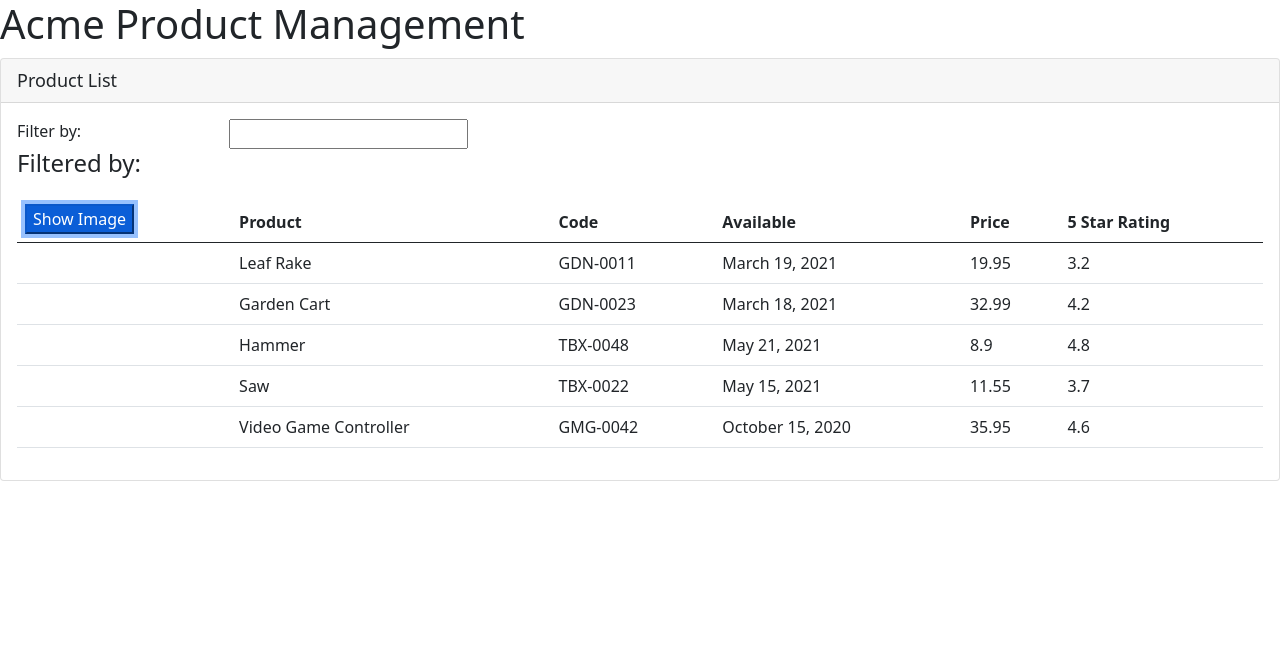
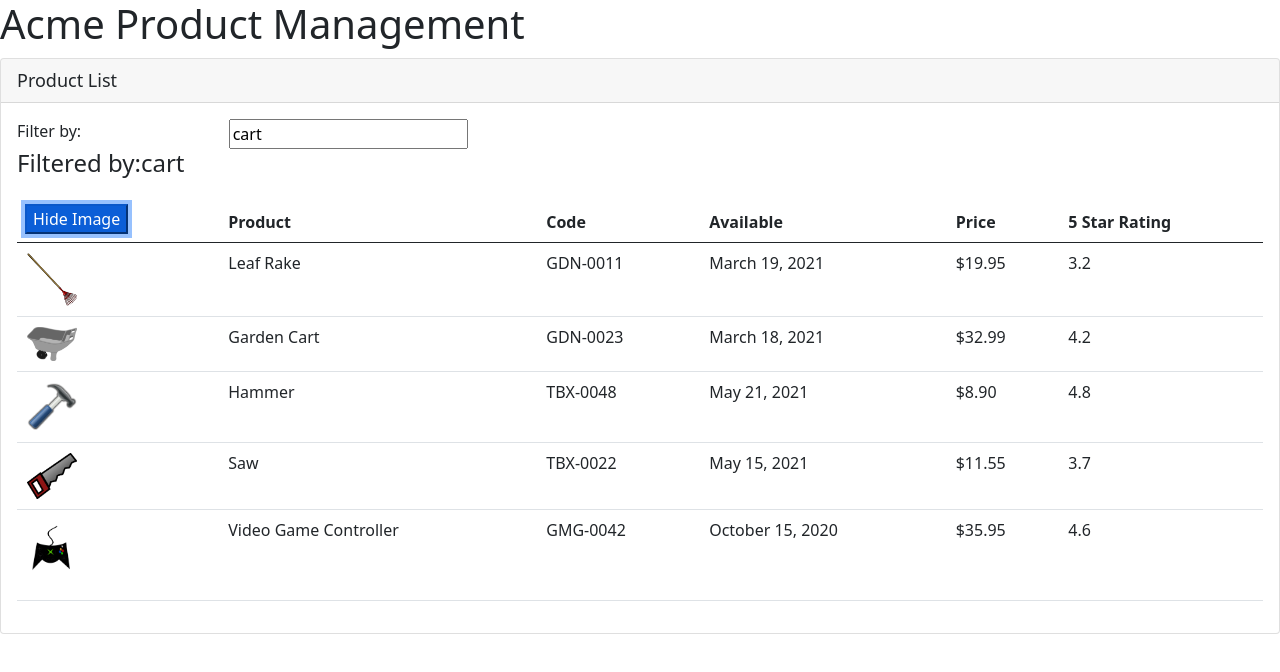
Before and after one commit to MichaelaHarinova/angular_exercises, an Angular app in the folder APM/: page / in a window 1280 px wide. Both pictures are taken after a click on the button "Show Image". Shown: the top 672 px of the page. Built offline with nearby package versions, Linux system fonts and the light colour scheme.

Commit message:
learning how to use data binding and pipes

```diff
--- a/APM/src/app/app.module.ts
+++ b/APM/src/app/app.module.ts
@@ -1,5 +1,6 @@
 import { NgModule } from '@angular/core';
 import { BrowserModule } from '@angular/platform-browser';
+import {FormsModule} from "@angular/forms";
 
 import { AppComponent } from './app.component';
 import {ProductListComponent} from "./products/product-list.component";
@@ -10,7 +11,8 @@
     ProductListComponent
   ],
   imports: [
-    BrowserModule
+    BrowserModule,
+    FormsModule
   ],
   bootstrap: [AppComponent]
 })
--- a/APM/src/app/products/product-list.component.html
+++ b/APM/src/app/products/product-list.component.html
@@ -6,12 +6,12 @@
     <div class="row">
       <div class="col-md-2">Filter by:</div>
       <div class="col-md-4">
-        <input type="text">
+        <input type="text" [(ngModel)]="listFilter">
       </div>
     </div>
     <div class="row">
       <div class="col-md-6">
-        <h4>Filtered by:</h4>
+        <h4>Filtered by:{{listFilter}}</h4>
       </div>
     </div>
     <div class="table-responsive">
@@ -19,8 +19,8 @@
         <thead>
         <tr>
           <th>
-            <button class="btn-primary">
-              Show Image
+            <button class="btn-primary" (click)="toggleImage()">
+              {{showImage ? 'Hide' : 'Show'}} Image
             </button>
           </th>
           <th>Product</th>
@@ -32,11 +32,17 @@
         </thead>
         <tbody>
         <tr *ngFor="let product of products">
-  <td></td>
+          <td>
+            <img *ngIf="showImage"
+                 [src]="product.imageUrl"
+                 [title]="product.productName | uppercase"
+                 [style.width.px]="imageWidth"
+                 [style.margin.px]="imageMargin">
+          </td>
           <td>{{product.productName}}</td>
           <td>{{product.productCode}}</td>
           <td>{{product.releaseDate}}</td>
-  <td>{{product.price}}</td>
+          <td>{{product.price | currency: 'USD' : 'symbol' : '1.2-2'}}</td>
           <td>{{product.starRating}}</td>
         </tr>
         </tbody>
--- a/APM/src/app/products/product-list.component.ts
+++ b/APM/src/app/products/product-list.component.ts
@@ -6,8 +6,12 @@
 })
 
 export class ProductListComponent {
-  pageTitle: string = 'Product List';
-  products: any[]=[
+  pageTitle = 'Product List';
+  imageWidth = 50;
+  imageMargin = 2;
+  showImage: boolean =false;
+  listFilter: string= 'cart';
+  products: any[] = [
     {
       "productId": 1,
       "productName": "Leaf Rake",
@@ -58,4 +62,7 @@
       "starRating": 4.6,
       "imageUrl": "assets/images/xbox-controller.png"
     }];
+  toggleImage(): void {
+    this.showImage = !this.showImage;
   }
+}
```
Lines whose indentation alone changed are shown as unchanged.
